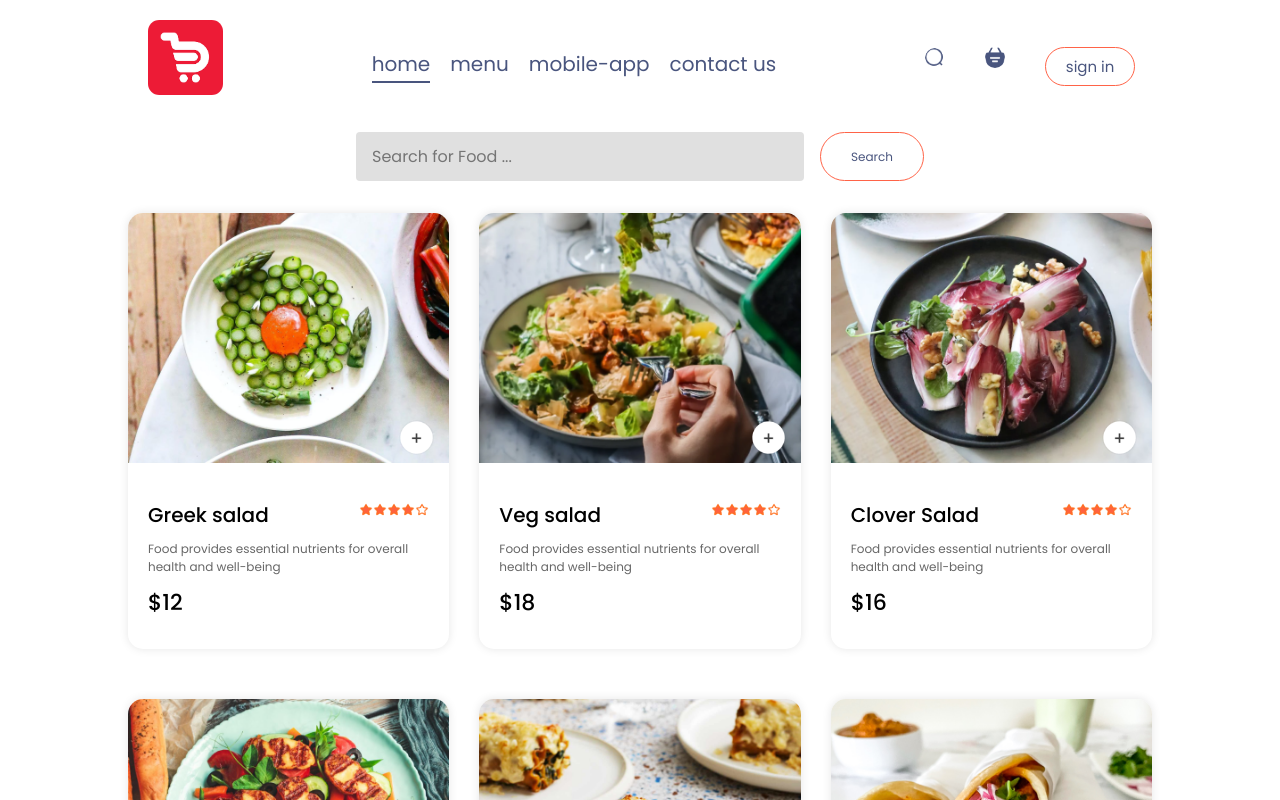
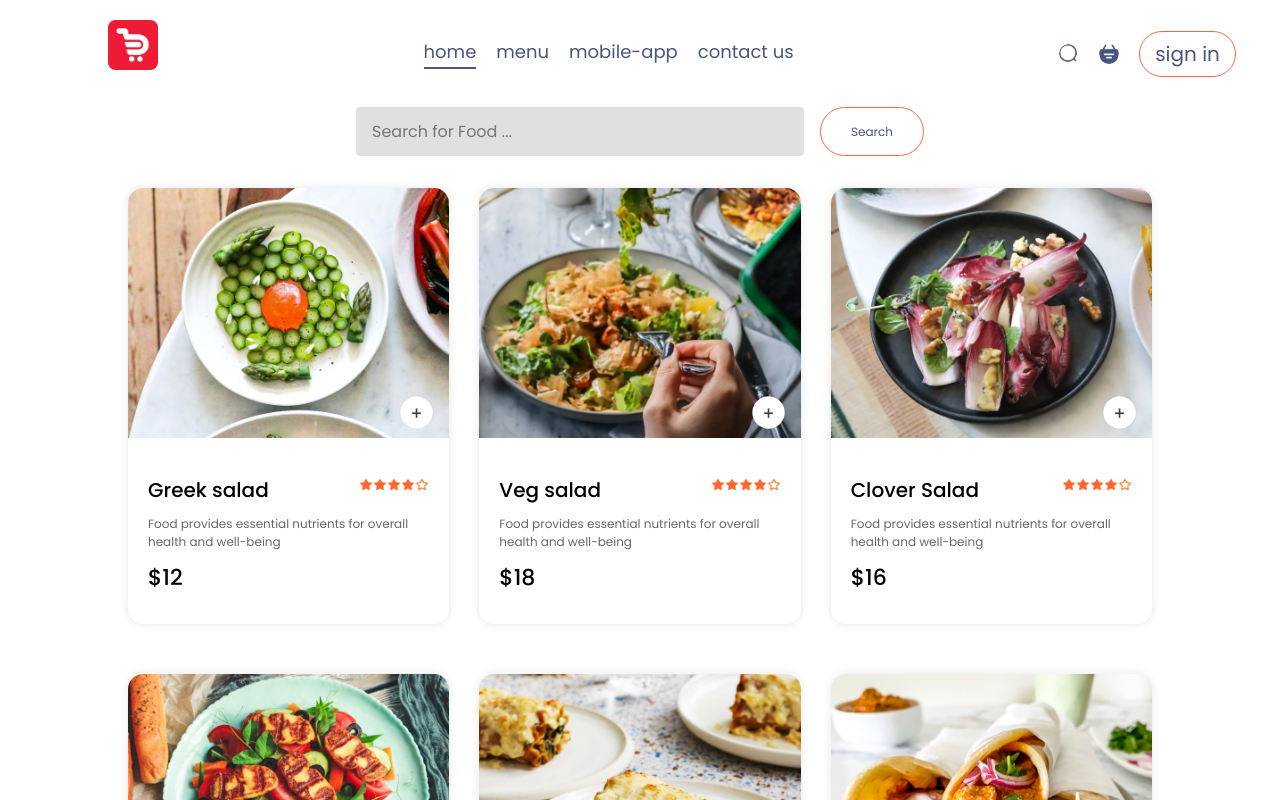
Before and after one commit to la3t0Masoud/Food-Del, a React (Vite) app in the folder frontend/: page /SearchBar in a window 1280 px wide. Shown: the top 800 px of the page. Built offline with nearby package versions, Linux system fonts and the light colour scheme.

Commit message:
some style updates

```diff
--- a/frontend/src/components/FoodItem/FoodItem.css
+++ b/frontend/src/components/FoodItem/FoodItem.css
@@ -70,6 +70,7 @@
   width: 30px;
 }
 .Cimg {
+  cursor: pointer;
   display: flex;
   align-items: center;
   justify-content: center;
--- a/frontend/src/components/Navbar/Navbar.css
+++ b/frontend/src/components/Navbar/Navbar.css
@@ -1,30 +1,28 @@
-.navbar{
+.navbar {
   padding: 20px;
   display: flex;
   justify-content: space-between;
   align-items: center;
   width: 100%;
 }
-.navBar-logo-img{
+.navBar-logo-img {
   width: 62px;
   border-radius: 10%;
 }
-.navbar-menu{
+.navbar-menu {
   display: flex;
   list-style: none;
-    gap: 20px;
+  gap: 30px;
   color: #49557e;
-    font-size: 14px;
-
+  font-size: 18px;
 }
-.navbar-right{
+.navbar-right {
   display: flex;
   align-items: center;
   gap: 40px;
   margin-right: -12%;
-
 }
-.navbar button{
+.navbar button {
   background: transparent;
   font-size: 12px;
   color: #49557e;
@@ -34,22 +32,21 @@
   cursor: pointer;
   transition: 0.3s;
 }
-.navbar button:hover{
+.navbar button:hover {
   background-color: #fff4f2;
   transition: 0.3s;
 }
-.navbar .active{
+.navbar .active {
   padding-bottom: 2px;
   border-bottom: 2px solid #49557e;
-
 }
-.navbar li{
+.navbar li {
   cursor: pointer;
 }
-.navbar-search-icon{
+.navbar-search-icon {
   position: relative;
 }
-.navbar-search-icon .dot{
+.navbar-search-icon .dot {
   position: absolute;
   min-width: 10px;
   min-height: 10px;
@@ -58,65 +55,119 @@
   right: -4px;
   top: 4px;
 }
-@media (max-width:1050px){
-    .navbar{
+@media (min-width: 1050px) {
+  .navbar {
     width: 90%;
   }
 
-    .navbar-right{
-        gap: 25px;
+  .navbar-right {
+    gap: 20px;
   }
-    .navbar-right img{
+  .logo {
+    margin-left: -40px;
+  }
+  .navbar-right img {
     width: 22px;
   }
-    .navbar-right button{
-        padding: 8px 25px;
+  .navbar-right button {
+    padding: 5px 15px;
+    justify-content: center;
+    align-items: center;
+    font-size: smaller;
+    margin-right: -30px;
   }
 }
-@media (min-width:900px){
-    .navbar{
+@media (min-width: 900px) {
+  .logo {
+    margin-left: -40px;
+  }
+  .navbar {
     width: 90%;
   }
-    .navBar-logo-img{
+  .navBar-logo-img {
     width: 75px;
     border-radius: 15%;
   }
-    .navbar-menu{
-        gap: 15px;
+  .navbar-menu {
+    gap: 60px;
     font-size: 16px;
   }
-    .navbar-right{
-        margin-right: -12%;
+  .navbar-right {
+    margin-right: -20%;
+    gap: 20px;
   }
-    .navbar-right img{
+  .navbar-right img {
     width: 20px;
   }
-    .navbar-right button{
-        padding: 7px 20px;
-        font-size: 15px;
-    }
-
-}
-@media (min-width:880px){
-    .navbar-menu{
-        gap: 20px;
+  .navbar-right button {
+    padding: 7px 15px;
     font-size: 20px;
   }
 }
-@media (max-width:750px){
-    .navBar-logo-img{
+@media (min-width: 880px) {
+  .navbar-menu {
+    gap: 30px;
+    font-size: 20px;
+  }
+  .navbar-right img {
+    width: 20px;
+  }
+}
+@media (min-width: 750px) {
+  .navBar-logo-img {
     width: 50px;
     border-radius: 15%;
   }
-    .navbar-menu{
-        gap: 5px;
-        font-size: 12px;
+  .navbar-right {
+    gap: 20px;
   }
-
+  .logo {
+    margin-left: -40px;
   }
-@media (max-width:636px){
-    .navbar-menu{
+  .navbar-right button {
+    padding: 7px 15px;
+    font-size: 20px;
+  }
+  .navbar-right img {
+    width: 20px;
+  }
+  .navbar-menu {
+    gap: 20px;
+    font-size: 18px;
+  }
+}
+@media (max-width: 750px) {
+  .navBar-logo-img {
+    width: 50px;
+    border-radius: 15%;
+  }
+  .navbar-right img {
+    width: 20px;
+  }
+  .navbar-right {
+    gap: 20px;
+    margin-right: -50px;
+  }
+  .logo {
+    margin-left: -60px;
+  }
+  .navbar-right button {
+    padding: 7px 15px;
+    font-size: 20px;
+  }
+  .navbar-menu {
+    gap: 20px;
+    font-size: 18px;
+  }
+}
+@media (max-width: 636px) {
+  .navbar-menu {
     display: none;
   }
-
+  .navbar-right img {
+    width: 20px;
   }
+  .logo {
+    margin-left: -37px;
+  }
+}
--- a/frontend/src/components/Navbar/Navbar.jsx
+++ b/frontend/src/components/Navbar/Navbar.jsx
@@ -43,11 +43,11 @@ const Navbar = ({ setShowLogin }) => {
       </ul>
       <div className="navbar-right">
         <Link to="/SearchBar">
-          <img src={assets.search_icon} alt="" />
+          <img className="Cimg" src={assets.search_icon} alt="" />
         </Link>
         <div className="navbar-search-icon">
           <Link to="/cart">
-            <img src={assets.basket_icon} alt="" />
+            <img className="Cimg" src={assets.basket_icon} alt="" />
           </Link>
           <div className={getTotalCartAmount() === 0 ? "" : "dot"}></div>
         </div>
```
Lines whose indentation alone changed are shown as unchanged.
